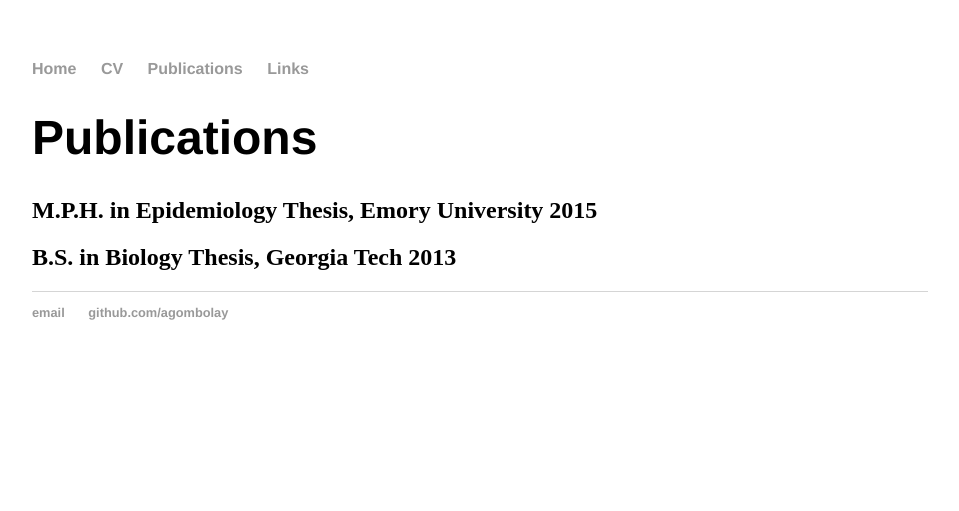
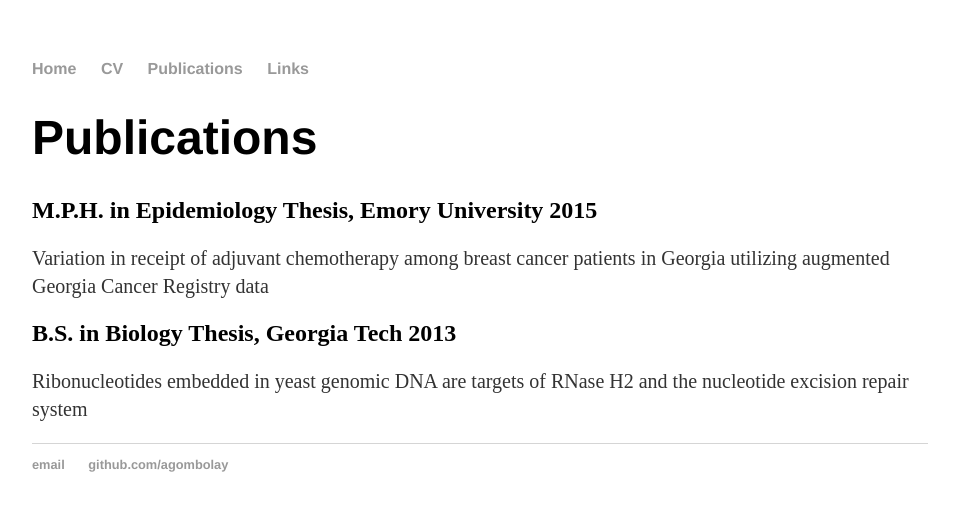
Before and after one commit to agombolay/agombolay.github.io, a Jekyll site: the page built from Publications/index.html, in a window 1280 px wide. Shown: the top 511 px of the page, without its empty margins (160-1119 px from the left). Built offline with Jekyll 4.4.1, drawn with Linux system fonts in a browser that asks for light colours.

Commit message:
Update index.html

```diff
--- a/Publications/index.html
+++ b/Publications/index.html
@@ -5,8 +5,8 @@ title: Alli Gombolay
 <div class="blurb">
 	<h1>Publications</h1>
 	<h2>M.P.H. in Epidemiology Thesis, Emory University 2015</h2>
-	<p style="font-size:20px"Variation in receipt of adjuvant chemotherapy among breast cancer patients in Georgia utilizing augmented Georgia Cancer Registry data</p>
+	<p style="font-size:20px">Variation in receipt of adjuvant chemotherapy among breast cancer patients in Georgia utilizing augmented Georgia Cancer Registry data</p>
 
 	<h2>B.S. in Biology Thesis, Georgia Tech 2013</h2>
-	<p style="font-size:20px"Ribonucleotides embedded in yeast genomic DNA are targets of RNase H2 and the nucleotide excision repair system</p>
+	<p style="font-size:20px">Ribonucleotides embedded in yeast genomic DNA are targets of RNase H2 and the nucleotide excision repair system</p>
 </div><!-- /.blurb -->
```
